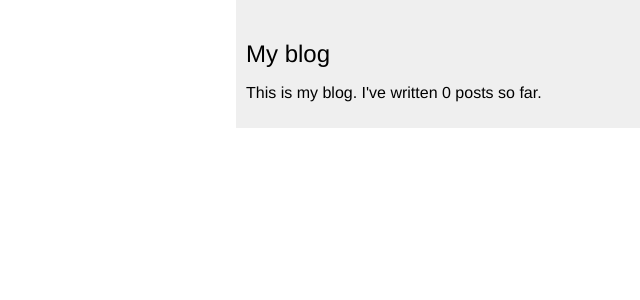
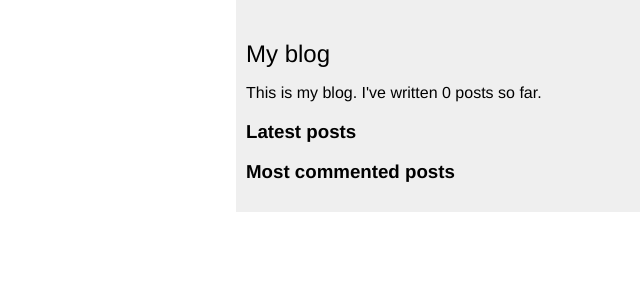
Before and after one commit to Kiraogi/Blog, a Django app: template mysite/myblog/templates/myblog/base.html in a window 1280 px wide. Shown: the top 300 px of the page, without its empty margins (640-1280 px from the left). Run offline with Django 5.2, Linux system fonts and the light colour scheme; the template is opened without the code that fills it, so the values that code supplies are empty.

Commit message:
ver 0.01.23
Add latest and most commented posts to blog base template

```diff
--- a/mysite/myblog/templates/myblog/base.html
+++ b/mysite/myblog/templates/myblog/base.html
@@ -17,6 +17,16 @@
                 This is my blog.
                 I've written {% total_posts %} posts so far.
             </p>
+            <h3>Latest posts</h3>
+            {% show_latest_posts 3 %}
+            <h3>Most commented posts</h3>
+            {% get_most_commented_posts as most_commented_posts %}
+            <ul>
+                {% for post in most_commented_posts %}
+                <li>
+                    <a href="{{ post.get_absolute_url }}">{{ post.title}}</a>
+                </li>
+                {% endfor %}
         </div>
     </body>
 </html>
--- /dev/null
+++ b/mysite/myblog/templates/myblog/post/latest_posts.html
@@ -0,0 +1,7 @@
+<ul>
+    {% for post in latest_posts %}
+    <li>
+        <a href="{{ post.get_absolute_url }}">{{ post.title }}</a>
+    </li>
+    {% endfor %}
+</ul>
--- a/mysite/myblog/templatetags/blog_tags.py
+++ b/mysite/myblog/templatetags/blog_tags.py
@@ -1,4 +1,5 @@
 from django import template
+from django.db.models import Count
 
 from ..models import Post
 
@@ -7,3 +8,14 @@ register = template.Library()
 @register.simple_tag
 def total_posts():
     return Post.published.count()
+
+@register.inclusion_tag('myblog/post/latest_posts.html')
+def show_latest_posts(count=5):
+    latest_posts = Post.published.order_by('-publish')[:count]
+    return {'latest_posts': latest_posts}
+
+@register.simple_tag
+def get_most_commented_posts(count=5):
+    return Post.published.annotate(
+        total_comments=Count('comments')
+    ).order_by('-total_comments')[:count]
```
